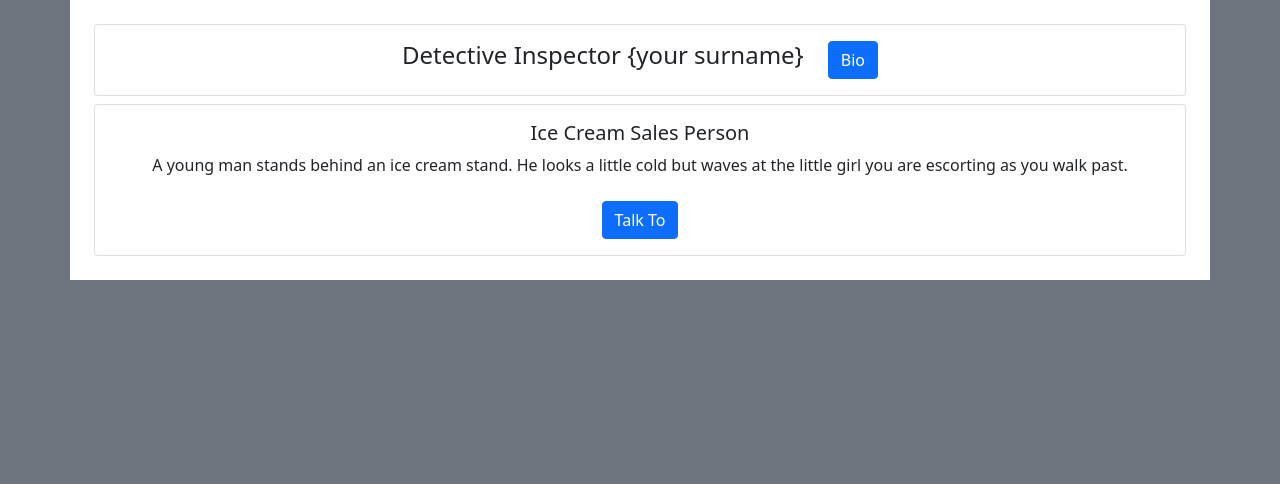
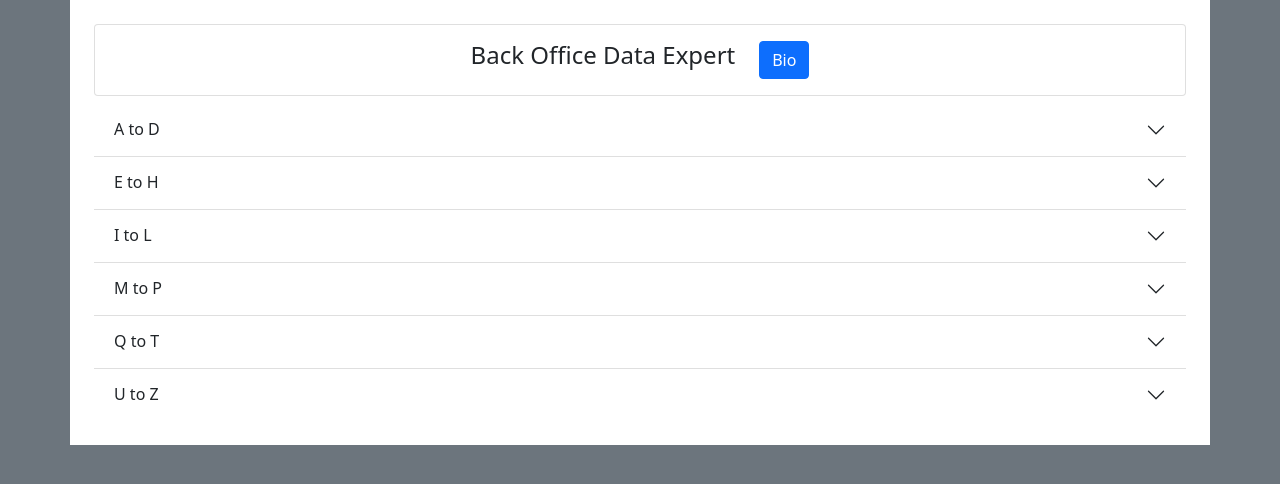
Before and after one commit to hennersz/10-65, a React (Create React App) app in the folder src/client/: page / in a window 1280 px wide. Shown: the top 484 px of the page. Built offline with nearby package versions, Linux system fonts and the light colour scheme; the HTML template or start-up script is replaced by a standard one.

Commit message:
feat(Cabinet): can now filter through the office data

```diff
--- a/src/client/src/Components/BackOffice.jsx
+++ b/src/client/src/Components/BackOffice.jsx
@@ -1,5 +1,6 @@
 import React, { useState } from 'react';
 import data from '../data/imogen.json'
+import BackOfficeCabinet from "./BackOfficeCabinet";
 
 function BackOffice(props) {
     const [article, selectArticle] = useState();
@@ -18,13 +19,15 @@ function BackOffice(props) {
             </div>
         )
     }
+
     return (
-        <div>
-            {
-                data.historicalRecords.map(({ key, title, body, ...rest }) => (
-                    <button onClick={() => selectArticle(key)} class="btn btn-primary mt-2">{title}</button>
-                ))
-            }
+        <div className="accordion accordion-flush" id="accordionFlushExample">
+            <BackOfficeCabinet lowerEnd="A" upperEnd="D" />
+            <BackOfficeCabinet lowerEnd="E" upperEnd="H" />
+            <BackOfficeCabinet lowerEnd="I" upperEnd="L" />
+            <BackOfficeCabinet lowerEnd="M" upperEnd="P" />
+            <BackOfficeCabinet lowerEnd="Q" upperEnd="T" />
+            <BackOfficeCabinet lowerEnd="U" upperEnd="Z" />
         </div>
     );
 }
--- /dev/null
+++ b/src/client/src/Components/BackOfficeCabinet.jsx
@@ -0,0 +1,50 @@
+import React from 'react';
+import data from "../data/imogen.json";
+
+const getRecordsInAlphaRange = (lowerEnd, upperEnd) => {
+    console.log(lowerEnd, upperEnd);
+    return data.historicalRecords
+        .filter(({ title }) => {
+            const comparitorTitle = title.substr(0, 1).toUpperCase();
+            return (comparitorTitle >= lowerEnd && comparitorTitle <= upperEnd)
+        }).sort(({ title: titleA }, { title: titleB}) => {
+            return titleA > titleB ? 1 : -1
+        })
+}
+
+const BackOfficeCabinet = ({ lowerEnd, upperEnd, selectArticle }) => {
+    const collapseID = 'cabinetCollapsable' + lowerEnd + upperEnd;
+    const cabinetRecords = getRecordsInAlphaRange(lowerEnd, upperEnd);
+    return (
+        <div className="accordion-item">
+            <h2 className="accordion-header" id="flush-headingOne">
+                <button className="accordion-button collapsed" type="button" data-bs-toggle="collapse"
+                        data-bs-target={"#" + collapseID}>
+                    {
+                        lowerEnd + ' to ' + upperEnd
+                    }
+                </button>
+            </h2>
+            <div id={collapseID} className="accordion-collapse collapse"
+                 data-bs-parent="#accordionFlushExample">
+                <div className="accordion-body">
+                    {
+                        cabinetRecords.length > 0 ?
+                            (
+                                cabinetRecords.map(({key, title, body, ...rest}) => (
+                                    <button onClick={() => selectArticle(key)} className="btn btn-link m-2">
+                                        {title}
+                                    </button>
+                                )
+                            )
+                        ) : (
+                                <div>Nothing see here. Just an empty chocolate bar wrapper and some cobwebs</div>
+                            )
+                    }
+                </div>
+            </div>
+        </div>
+    )
+}
+
+export default BackOfficeCabinet;
--- a/src/client/src/Components/Game.jsx
+++ b/src/client/src/Components/Game.jsx
@@ -8,7 +8,7 @@ import Witness from "./Witness";
 import Officer from "./Officer";
 
 function Game(props) {
-    const [role, setRole] = useState(ROLE_OFFICER)
+    const [role, setRole] = useState(ROLE_BACK_OFFICE)
 
     useEffect(() => {
         getSocket().on('role', setRole)
--- a/src/client/src/data/imogen.json
+++ b/src/client/src/data/imogen.json
@@ -15,7 +15,7 @@
         },
         "ROLE_BACK_OFFICE": {
             "bio": "Smart Ass",
-            "title": "Back Office Assistant"
+            "title": "Back Office Data Expert"
         },
         "ROLE_DISPATCHER": {
             "bio": "You move people around",
```
